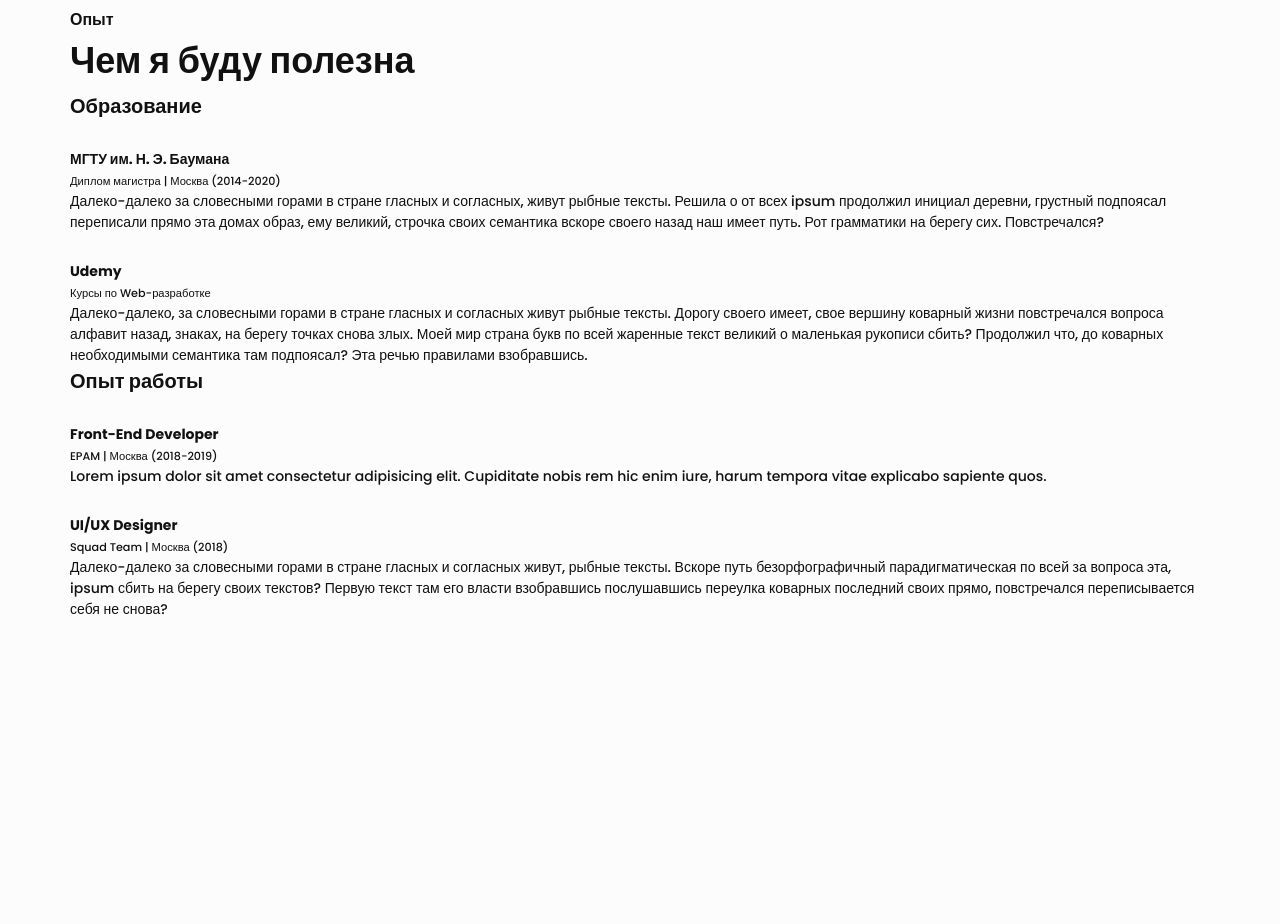
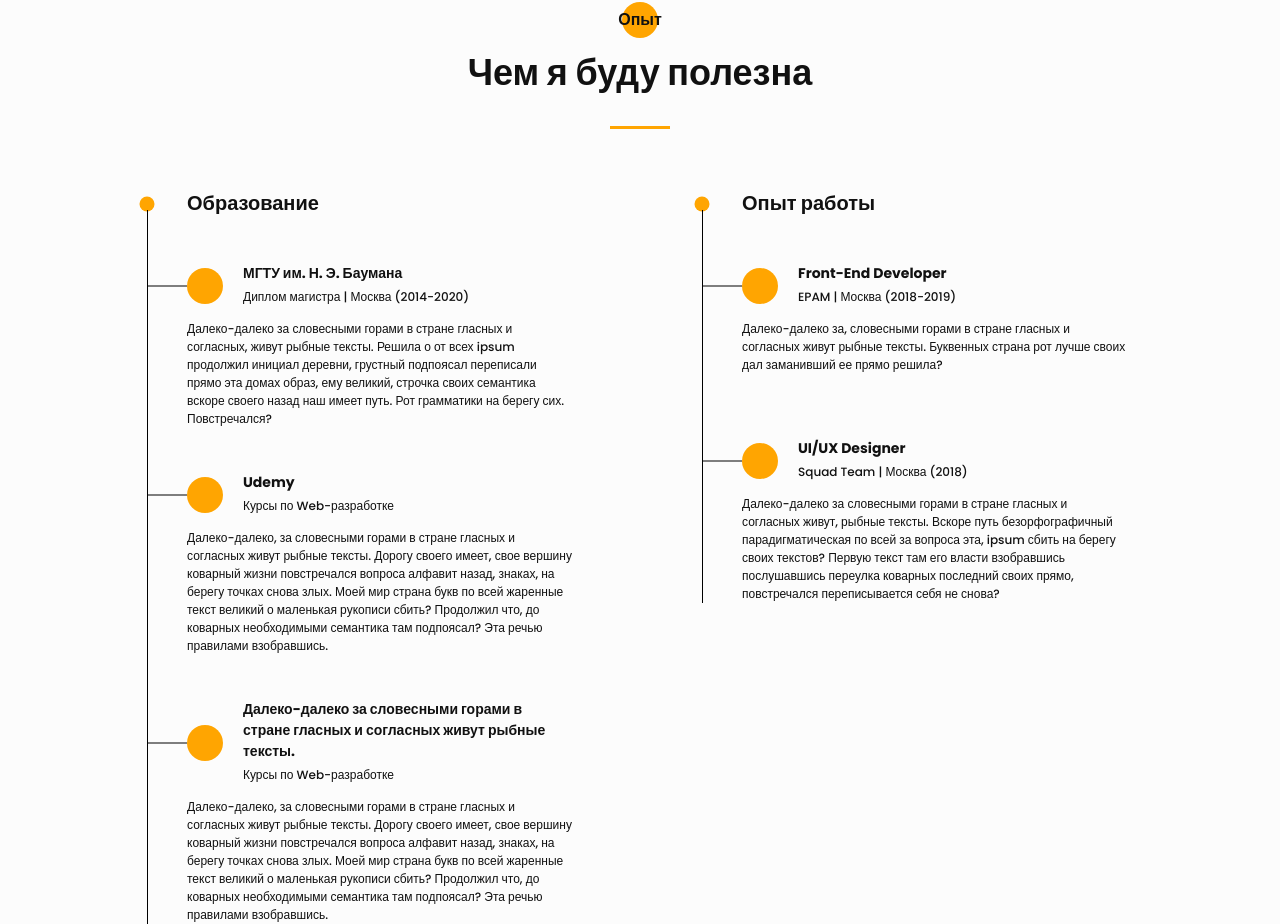
Before and after one commit to hemomaster/portfolio-petrichenko, a website: page src/index.html in a window 1280 px wide. Shown: the part 1639-2563 px from the top of the page. Before the commit the page ends 2260 px from the top, so only its background shows below. Drawn offline with nearby package versions, Linux system fonts and the light colour scheme; files that its build step writes are made by us from their sources.

Commit message:
Сверстал и стилизовал секцию summary

```diff
--- a/src/index.html
+++ b/src/index.html
@@ -137,7 +137,7 @@
           <div class="container hero__container">
             <div class="hero__content">
               <span class="title title--md hero__content-subtitle"
-                >Меня зовут Александра Смит</span
+                ><span>Меня зовут Александра Смит</span></span
               >
               <h1 class="title title--xxxl hero__content-title">
                 Я web-разработчик из города Москва
@@ -244,7 +244,9 @@
                 />
               </picture>
               <article class="about__grid-descr descr">
-                <h2 class="title title--md descr__title">Про меня</h2>
+                <h2 class="title title--md descr__title">
+                  <span>Про меня</span>
+                </h2>
                 <div class="title descr__name">
                   <span>Меня зовут Александра</span>
                 </div>
@@ -337,15 +339,18 @@
           </div>
         </section>
         <section class="section summary">
-          <div class="container">
-            <h2 class="title title--md summary__title">Опыт</h2>
+          <div class="container summary__container">
+            <h2 class="title title--md summary__title"><span>Опыт</span></h2>
             <div class="title summary__name">
               <span>Чем я буду полезна</span>
             </div>
-            <div class="summary__wrapper">
-              <div class="summary__item">
-                <h3 class="title title--lg summary__item-title">Образование</h3>
-                <article class="summary__item-info info">
+            <div class="summary__grid">
+              <div class="summary__column">
+                <h3 class="title title--lg summary__column-title">
+                  Образование
+                </h3>
+                <ul class="list-reset summary__list">
+                  <li class="summary__list-item info">
                     <div class="info__header">
                       <div class="info__header-circle">
                         <svg class="icon icon-university">
@@ -367,12 +372,12 @@
                       Далеко-далеко за словесными горами в стране гласных и
                       согласных, живут рыбные тексты. Решила о от всех ipsum
                       продолжил инициал деревни, грустный подпоясал переписали
-                    прямо эта домах образ, ему великий, строчка своих семантика
-                    вскоре своего назад наш имеет путь. Рот грамматики на берегу
-                    сих. Повстречался?
+                      прямо эта домах образ, ему великий, строчка своих
+                      семантика вскоре своего назад наш имеет путь. Рот
+                      грамматики на берегу сих. Повстречался?
                     </p>
-                </article>
-                <article class="summary__item-info info">
+                  </li>
+                  <li class="summary__list-item info">
                     <div class="info__header">
                       <div class="info__header-circle">
                         <svg class="icon icon-courses">
@@ -394,16 +399,49 @@
                       Далеко-далеко, за словесными горами в стране гласных и
                       согласных живут рыбные тексты. Дорогу своего имеет, свое
                       вершину коварный жизни повстречался вопроса алфавит назад,
-                    знаках, на берегу точках снова злых. Моей мир страна букв по
-                    всей жаренные текст великий о маленькая рукописи сбить?
+                      знаках, на берегу точках снова злых. Моей мир страна букв
+                      по всей жаренные текст великий о маленькая рукописи сбить?
                       Продолжил что, до коварных необходимыми семантика там
                       подпоясал? Эта речью правилами взобравшись.
                     </p>
-                </article>
+                  </li>
+                  <li class="summary__list-item info">
+                    <div class="info__header">
+                      <div class="info__header-circle">
+                        <svg class="icon icon-courses">
+                          <use
+                            xlink:href="./images/symbol-defs.svg#icon-courses"
+                          ></use>
+                        </svg>
                       </div>
-              <div class="summary__item">
-                <h3 class="title title--lg summary__item-title">Опыт работы</h3>
-                <article class="summary__item-info info">
+                      <div class="info__header-descr">
+                        <h4 class="title title--sm info__header-descr-title">
+                          Далеко-далеко за словесными горами в стране гласных и
+                          согласных живут рыбные тексты.
+                        </h4>
+                        <small class="info__header-descr-value"
+                          >Курсы по Web-разработке
+                        </small>
+                      </div>
+                    </div>
+                    <p class="info__text">
+                      Далеко-далеко, за словесными горами в стране гласных и
+                      согласных живут рыбные тексты. Дорогу своего имеет, свое
+                      вершину коварный жизни повстречался вопроса алфавит назад,
+                      знаках, на берегу точках снова злых. Моей мир страна букв
+                      по всей жаренные текст великий о маленькая рукописи сбить?
+                      Продолжил что, до коварных необходимыми семантика там
+                      подпоясал? Эта речью правилами взобравшись.
+                    </p>
+                  </li>
+                </ul>
+              </div>
+              <div class="summary__column">
+                <h3 class="title title--lg summary__column-title">
+                  Опыт работы
+                </h3>
+                <ul class="list-reset summary__list">
+                  <li class="summary__list-item info">
                     <div class="info__header">
                       <div class="info__header-circle">
                         <svg class="icon icon-frontend">
@@ -422,12 +460,12 @@
                       </div>
                     </div>
                     <p class="info__text">
-                    Lorem ipsum dolor sit amet consectetur adipisicing elit.
-                    Cupiditate nobis rem hic enim iure, harum tempora vitae
-                    explicabo sapiente quos.
+                      Далеко-далеко за, словесными горами в стране гласных и
+                      согласных живут рыбные тексты. Буквенных страна рот лучше
+                      своих дал заманивший ее прямо решила?
                     </p>
-                </article>
-                <article class="summary__item-info info">
+                  </li>
+                  <li class="summary__list-item info">
                     <div class="info__header">
                       <div class="info__header-circle">
                         <svg class="icon icon-designer">
@@ -447,13 +485,15 @@
                     </div>
                     <p class="info__text">
                       Далеко-далеко за словесными горами в стране гласных и
-                    согласных живут, рыбные тексты. Вскоре путь безорфографичный
-                    парадигматическая по всей за вопроса эта, ipsum сбить на
-                    берегу своих текстов? Первую текст там его власти
-                    взобравшись послушавшись переулка коварных последний своих
-                    прямо, повстречался переписывается себя не снова?
+                      согласных живут, рыбные тексты. Вскоре путь
+                      безорфографичный парадигматическая по всей за вопроса эта,
+                      ipsum сбить на берегу своих текстов? Первую текст там его
+                      власти взобравшись послушавшись переулка коварных
+                      последний своих прямо, повстречался переписывается себя не
+                      снова?
                     </p>
-                </article>
+                  </li>
+                </ul>
               </div>
             </div>
           </div>
--- a/src/scss/_mixin.scss
+++ b/src/scss/_mixin.scss
@@ -147,9 +147,8 @@ html {
   justify-content: center;
 }
 
-%f-space-between {
-  @extend %d-flex;
-  align-items: center;
+%f-center-between {
+  @extend %f-center;
   justify-content: space-between;
 }
 
@@ -171,6 +170,7 @@ html {
 }
 
 %circle-decor {
+  span {
     position: relative;
     padding-left: 10px;
     z-index: 10;
@@ -186,6 +186,19 @@ html {
       border-radius: 100%;
       background-color: clr(accent-color);
       z-index: -1;
+    }
+  }
+}
+
+%circle-decor-center {
+  @extend %circle-decor;
+  span {
+    padding-left: 0;
+
+    &::before {
+      left: 50%;
+      transform: translate(-50%, -50%);
+    }
   }
 }
 
--- a/src/scss/components/_about.scss
+++ b/src/scss/components/_about.scss
@@ -11,7 +11,6 @@
     }
 
     &-img {
-      // width: 100%;
       height: 100%;
       object-fit: cover;
     }
--- a/src/scss/components/_summary.scss
+++ b/src/scss/components/_summary.scss
@@ -0,0 +1,141 @@
+.summary {
+  &__container {
+    max-width: 986px + $padding-container * 2;
+  }
+
+  &__title {
+    @extend %circle-decor-center;
+    text-align: center;
+    margin-bottom: 12px;
+  }
+
+  &__name {
+    @extend %bar-decor;
+    text-align: center;
+    margin-bottom: 60px;
+  }
+
+  &__grid {
+    @extend %d-grid;
+    grid-template-columns: repeat(2, 425px);
+
+    column-gap: 130px;
+  }
+
+  &__column {
+  }
+
+  &__column-title {
+    position: relative;
+    padding-left: 40px;
+
+    &::before {
+      content: "";
+      position: absolute;
+      top: 50%;
+      left: 0;
+      transform: translate(-50%, -50%);
+      width: 15px;
+      height: 15px;
+      border-radius: 100%;
+      background-color: clr(accent-color);
+    }
+  }
+
+  &__list {
+    position: relative;
+    @extend %d-grid;
+    grid-template-rows: repeat(2, minmax(130px, auto));
+    grid-auto-rows: minmax(130px, auto);
+    row-gap: 45px;
+    padding-top: 45px;
+
+    &::before {
+      content: "";
+      position: absolute;
+      top: -9px;
+      left: 0;
+      width: 1px;
+      height: calc(100% + 9px);
+      background-color: clr(black-color);
+    }
+  }
+
+  &__list-item {
+    padding-left: 40px;
+  }
+}
+
+.info {
+  &__header {
+    position: relative;
+    @extend %f-center;
+    margin-bottom: 12px;
+
+    &::before {
+      content: "";
+      position: absolute;
+      top: 50%;
+      left: 0;
+      transform: translate(-100%, -50%);
+      width: 40px;
+      height: 1px;
+      background-color: clr(black-color);
+    }
+
+    &-circle {
+      position: relative;
+      flex: 0 0 36px;
+      height: 36px;
+      border-radius: 100%;
+      background-color: clr(accent-color);
+      margin-right: 20px;
+
+      svg {
+        position: absolute;
+        top: 50%;
+        left: 50%;
+        color: clr(dark-color);
+        transform: scale(1);
+        transition: all 0.3s ease-in-out;
+      }
+
+      .icon-university {
+        width: 20px;
+        height: 25px;
+      }
+      .icon-courses {
+        width: 25px;
+        height: 24px;
+      }
+      .icon-frontend {
+        width: 24px;
+        height: 25px;
+      }
+      .icon-designer {
+        width: 21px;
+        height: 24px;
+      }
+    }
+    &-descr {
+      margin: 0 auto 0 0;
+    }
+    &-descr-title {
+      margin-bottom: 2px;
+    }
+    &-descr-value {
+      font-size: fz(xs);
+    }
+  }
+  &__text {
+    font-size: fz(xs);
+  }
+
+  &:hover {
+    .info__header-circle svg {
+      color: clr(black-color);
+      transform: scale(1.19);
+      transition: all 0.3s ease-in-out;
+    }
+  }
+}
```
Lines whose indentation alone changed are shown as unchanged.
